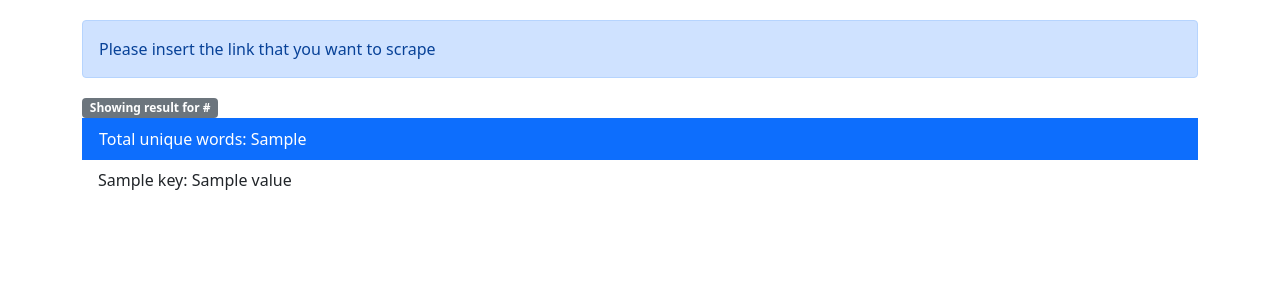
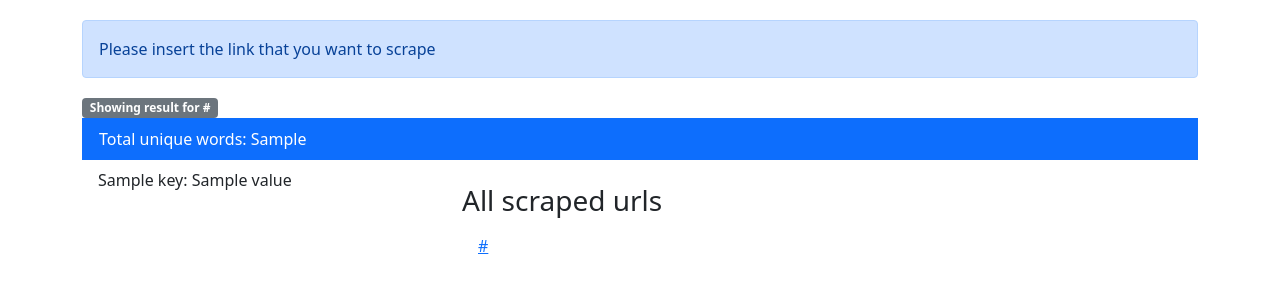
Before and after one commit to msrahman07/Python-Scraping-Text_Processing, a Flask app: template templates/index.html in a window 1280 px wide. Shown: the part 194-494 px from the top of the page. Run offline with Flask 2, Linux system fonts and the light colour scheme; the template is opened without the code that fills it: most values are stand-ins (such as "Sample title", 1, 10 or a date in 2020).

Commit message:
added wordcloud feature

```diff
--- a/app.py
+++ b/app.py
@@ -2,7 +2,7 @@
 from flask import Flask, render_template, request
 from flask import jsonify
 import requests
-from word_count import word_count_json, scrape_for_all_links
+from word_count import word_count_json, scrape_for_all_links, create_wordcloud
 import json
 
 app = Flask(__name__)
@@ -15,13 +15,18 @@
     urlinput = ""
     result_len = 0
     errors = False
+    wordcloud = False
+    urls = []
     if(request.method == "POST"):
         print(request.form['url'])
         urlinput = request.form['url']
         if(request.form['links'] == "oneLink"):
             try:
                 # print (word_count_json(url))
-                result = word_count_json(urlinput)
+                result, texts = word_count_json(urlinput)
+                print(texts)
+                create_wordcloud(texts)
+                wordcloud = True
                 result_len = len(result)
                 result = jsonify(result)
                 # print(result.json)
@@ -33,7 +38,9 @@
         elif(request.form['links'] == "allLinks"):
             try:
                 print ("Scraping all links")
-                result1 = scrape_for_all_links(urlinput)
+                result1, texts, urls = scrape_for_all_links(urlinput)
+                create_wordcloud(texts)
+                wordcloud = True
                 result_len = len(result1)
                 result = jsonify(result1)
                 # print(result.json)
@@ -42,7 +49,9 @@
                 urlinput = ""
                 result = jsonify({"Error":" Make sure it's a valid URL and starts with https://"})
     # print(url)
-    return render_template("index.html", result=result, formUrl=urlinput, result_len=result_len, errors=errors)
+    return render_template("index.html", result=result,
+                        formUrl=urlinput, result_len=result_len,
+                        errors=errors, cloud=wordcloud, urls=urls)
 
 @app.errorhandler(404)
 def page_not_found(e):
--- a/templates/index.html
+++ b/templates/index.html
@@ -40,6 +40,8 @@
         <span class="badge bg-secondary">Showing result for {{formUrl}}</span>
         <li class="list-group-item active" aria-current="true">Total unique words: {{result_len}}</li>
         {% endif %}
+        <div class="row">
+            <div class="col-4">
                 <ul class="list-group list-group-flush">
                     {% for key,value in result.json.items() %}
                         {% if errors %}
@@ -49,6 +51,23 @@
                         {% endif %}
                     {% endfor %}
                 </ul>
+            </div>
+            <div class="col-8">
+                {% if cloud %}
+                <img src="/static/newscloud.png" alt="" class="img-fluid">
+                {% endif %}
+                <br>
+                {% if urls %}
+                <h3>All scraped urls</h3>
+                <ul class="list-group list-group-flush">
+                    {% for url in urls %}
+                    <li class="list-group-item"><a href={{url}}>{{url}}</a></li>
+                    {% endfor %}
+                </ul>
+                {% endif %}
+            </div>
+
+        </div>
     </div>
     <script>
         const elements = document.getElementsByName("links");
```
Also changed, not shown: word_count.py (+28 -8 lines), static/newscloud.png (added), 2 other files. Lines whose indentation alone changed are shown as unchanged.
